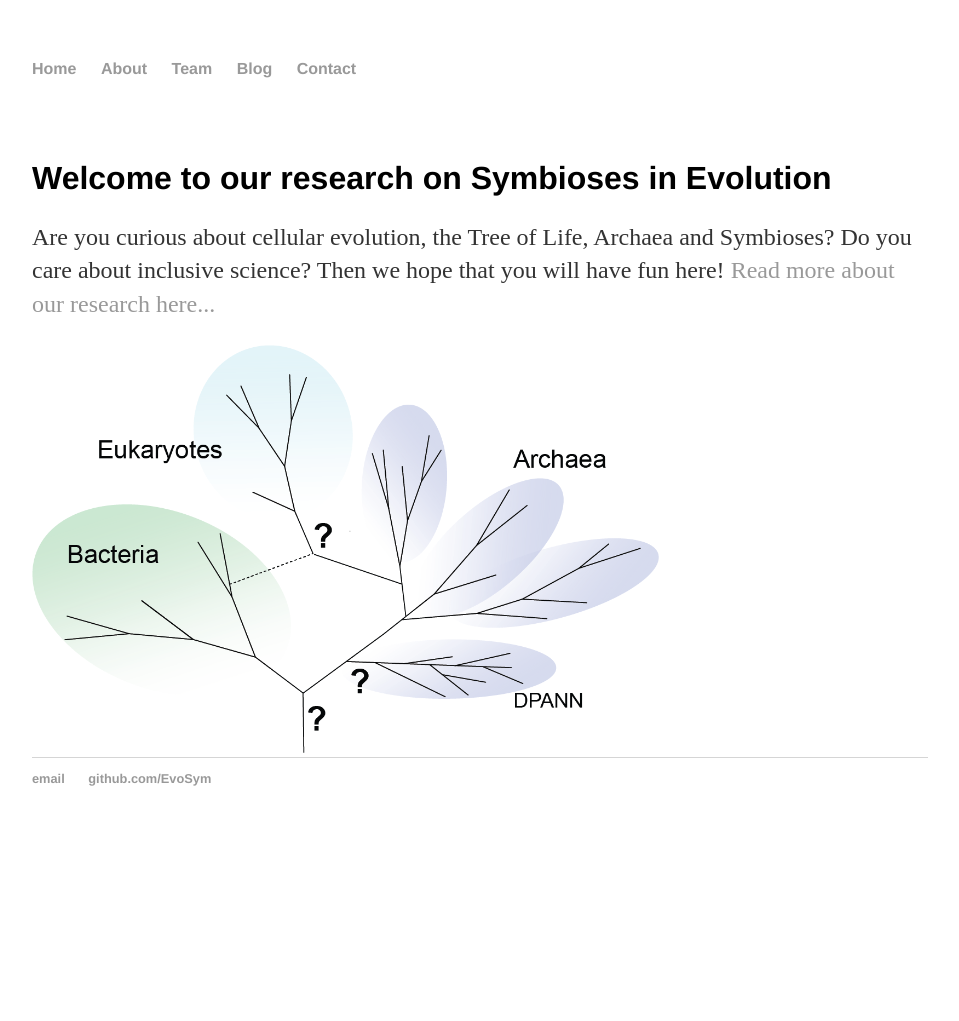
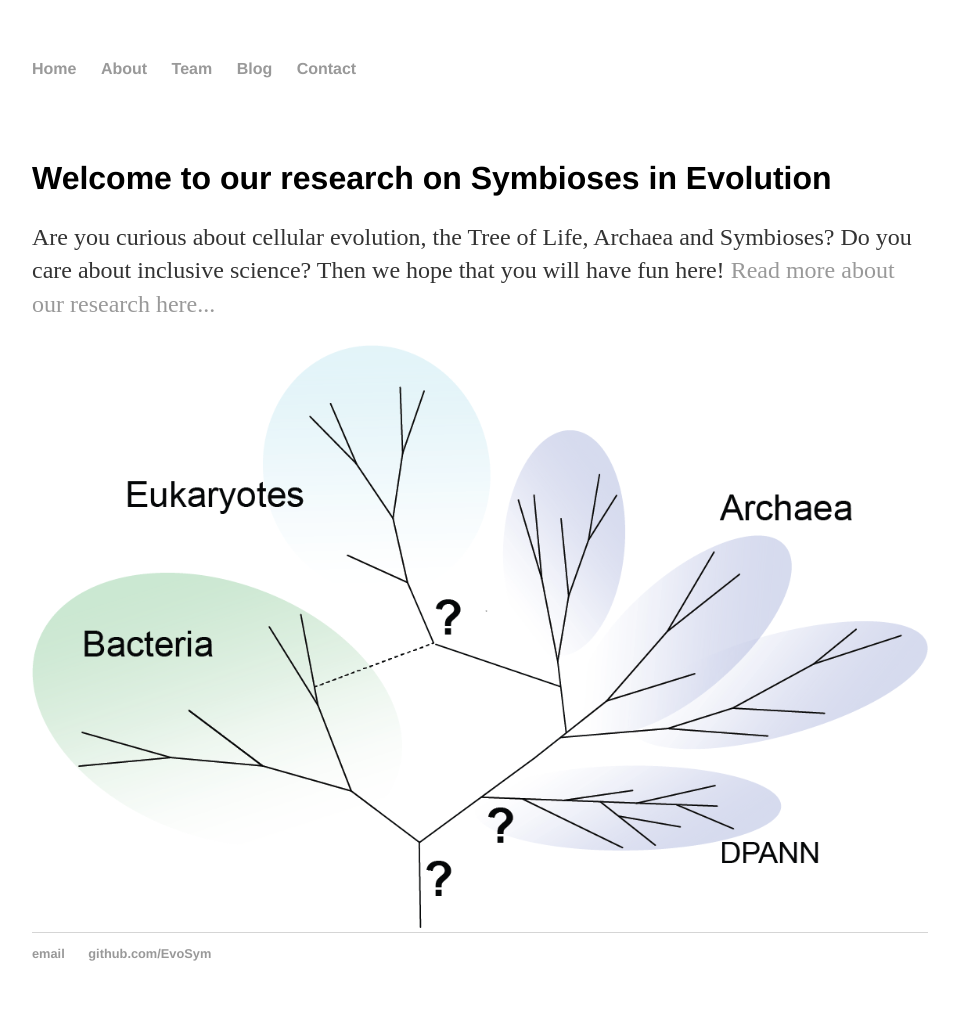
Before and after one commit to EvoSym/EvoSym.github.io, a Jekyll site: the page built from index.html, in a window 1280 px wide. Shown: the whole page, without its empty margins (160-1119 px from the left). Built offline with Jekyll 4.4.1, drawn with Linux system fonts in a browser that asks for light colours; before the commit the page ends 900 px from its top, so only the background shows below that.

Commit message:
Update main.css

```diff
--- a/css/main.css
+++ b/css/main.css
@@ -42,15 +42,15 @@
     list-style: none;
 }
 
-.box {
+.box1 {
   width: 70%;
+}
+
+.box2 {
+  width: 100%;
 }
 
 img {
   width: 100%;
   height: 100%;
 }
-
-.aligncenter {
-    text-align: center;
-}
```
